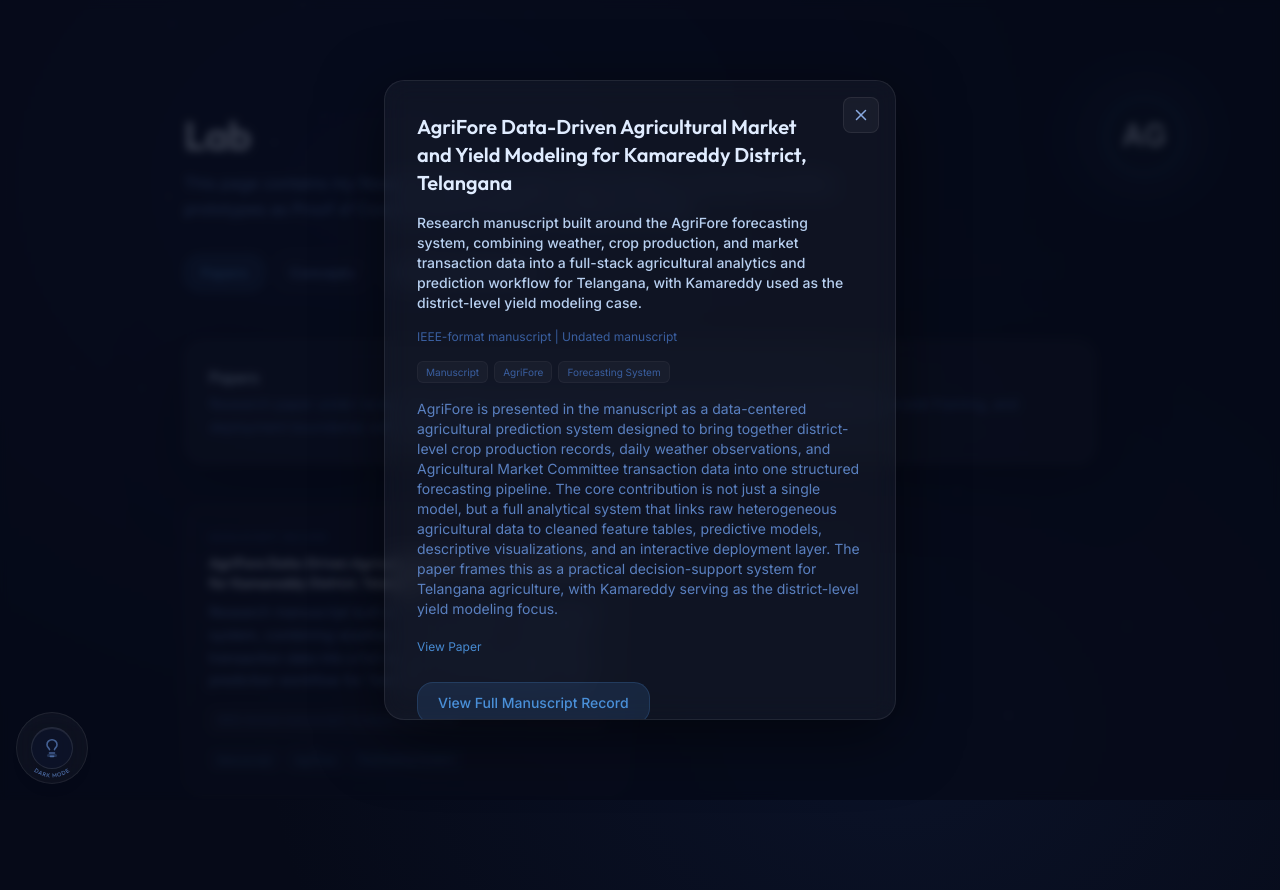
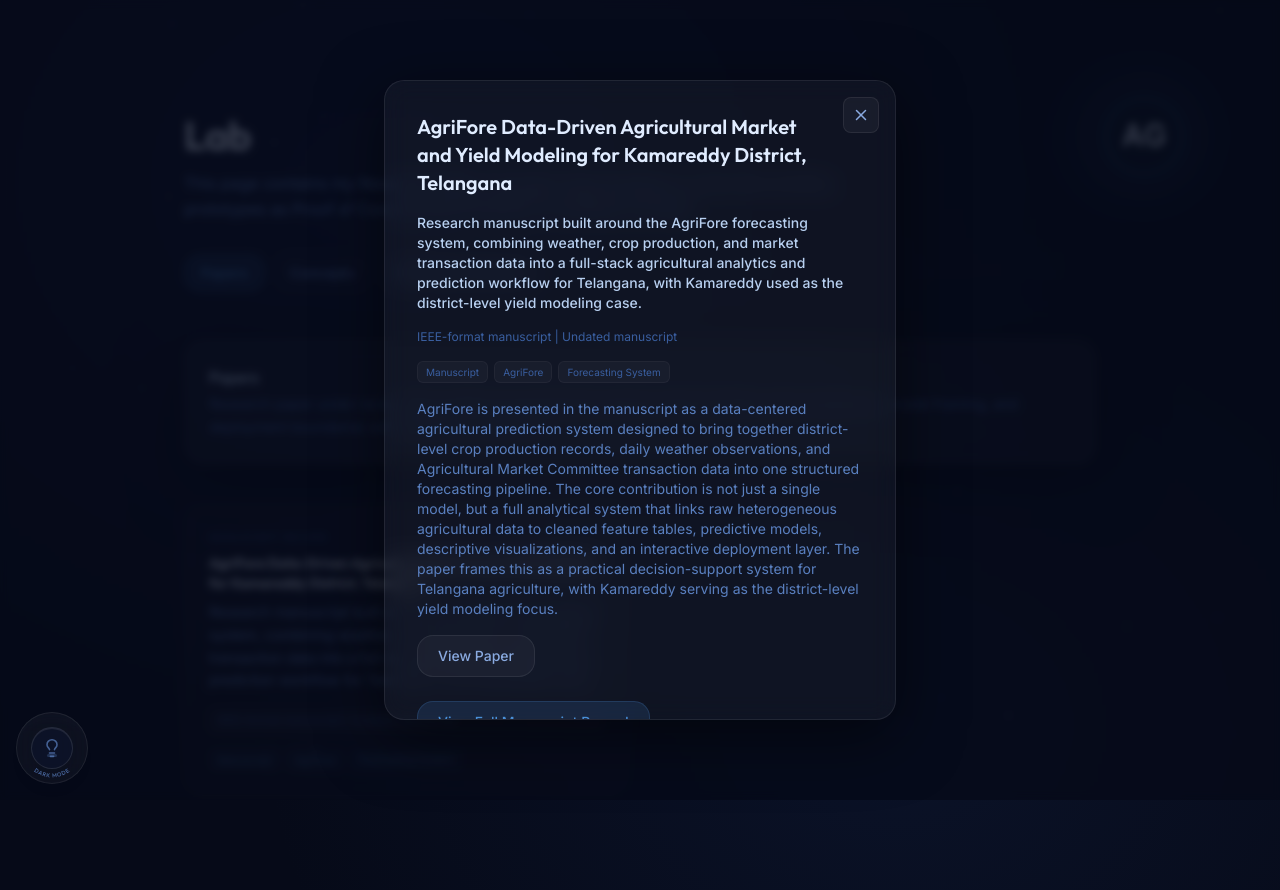
Before and after one commit to arjoneelghosh/mark2_execution, a React (Vite) app: page /lab in a window 1280 px wide. Both pictures are taken after a click on the button 406 px from the left and 649 px from the top of the page. Shown: the top 890 px of the page. Built offline with nearby package versions, Linux system fonts and the light colour scheme.

Commit message:
fix: adjust bulb beams layout and unify lab preview button design

```diff
--- a/src/index.css
+++ b/src/index.css
@@ -706,9 +706,9 @@ a:hover {
 
   .theme-bulb-rays {
     position: absolute;
-    top: 0.30rem;
+    top: 0.16rem;
     left: 50%;
-    z-index: 0;
+    z-index: 2;
     width: 1.34rem;
     height: 0.7rem;
     pointer-events: none;
--- a/src/pages/LabPage.tsx
+++ b/src/pages/LabPage.tsx
@@ -263,12 +263,12 @@ const LabPage: React.FC = () => {
               {previewCard.detail[0]}
             </p>
             {previewCard.link && (
-              <div className="mt-4">
+              <div className="mt-8 flex items-center gap-4">
                 <a
                   href={previewCard.link}
                   target="_blank"
                   rel="noopener noreferrer"
-                  className="theme-link-inline text-xs transition-colors"
+                  className="theme-button-muted px-5 py-2.5 rounded-xl text-sm font-medium transition-all duration-250 inline-flex items-center justify-center"
                 >
                   {previewCard.linkLabel || 'Open'}
                 </a>
```
